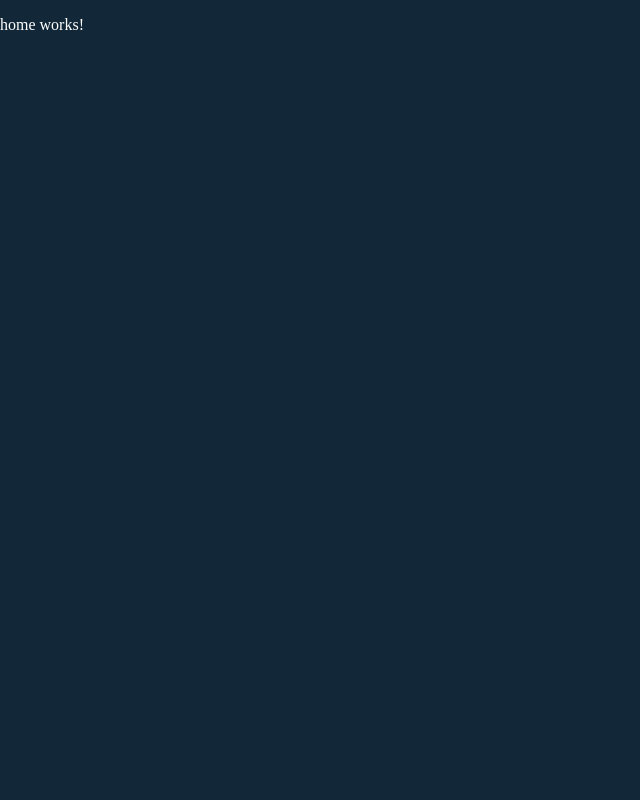
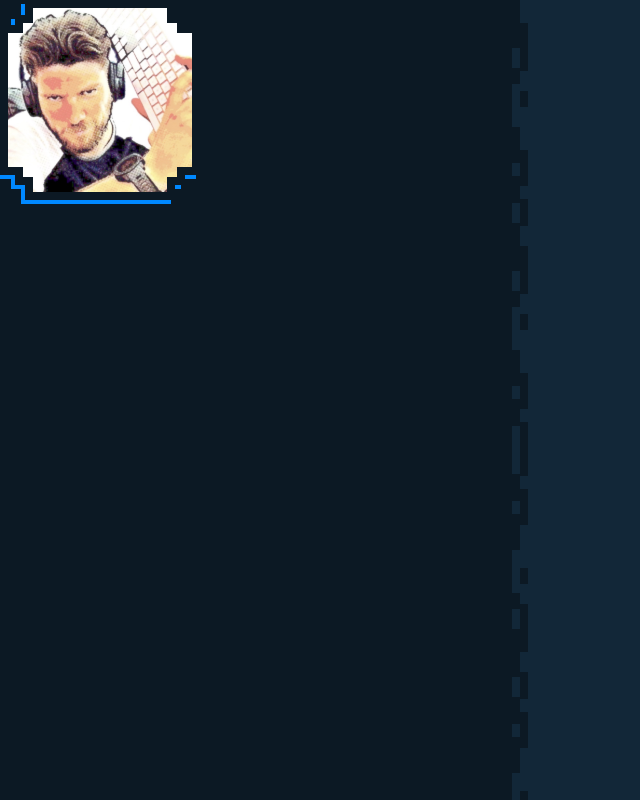
Before and after one commit to joeveiga/joeveiga.github.io, an Angular app: page / in a window 1280 px wide. Shown: the whole page, without its empty margins (0-640 px from the left). Built offline with nearby package versions, Linux system fonts and the light colour scheme.

Commit message:
add avatar component

```diff
--- a/src/app/app.component.ts
+++ b/src/app/app.component.ts
@@ -7,6 +7,8 @@ import { Component } from "@angular/core";
     `
       :host {
         flex: 1;
+        display: flex;
+        flex-direction: column;
       }
 
       h1 {
--- a/src/app/app.module.ts
+++ b/src/app/app.module.ts
@@ -8,6 +8,7 @@ import { PostsComponent } from "./pages/posts/posts.component";
 import { PostComponent } from "./pages/post/post.component";
 
 import { PostCardComponent } from "./components/post-card/post-card.component";
+import { AvatarComponent } from './components/avatar/avatar.component';
 
 const routes: Routes = [
   {
@@ -32,6 +33,7 @@ const routes: Routes = [
     PostsComponent,
     PostComponent,
     PostCardComponent,
+    AvatarComponent,
   ],
   imports: [BrowserModule, RouterModule.forRoot(routes)],
   providers: [],
--- /dev/null
+++ b/src/app/components/avatar/avatar.component.html
@@ -0,0 +1 @@
+<div class="avatar"></div>
--- /dev/null
+++ b/src/app/components/avatar/avatar.component.scss
@@ -0,0 +1,57 @@
+@import "../../../scss/colors";
+
+:host {
+  --avatar-size: 200px;
+  --avatar-border-size: calc(var(--avatar-size) * 0.04);
+  --avatar-border-dent-lg: calc(var(--avatar-size) * 0.125);
+  --avatar-border-dent-sm: calc(var(--avatar-size) * 0.075);
+  --avatar-border-shape: polygon(
+    var(--avatar-border-dent-lg) 0,
+    calc(100% - var(--avatar-border-dent-lg)) 0,
+    calc(100% - var(--avatar-border-dent-lg)) var(--avatar-border-dent-sm),
+    calc(100% - var(--avatar-border-dent-sm)) var(--avatar-border-dent-sm),
+    calc(100% - var(--avatar-border-dent-sm)) var(--avatar-border-dent-lg),
+    100% var(--avatar-border-dent-lg),
+    100% calc(100% - var(--avatar-border-dent-lg)),
+    calc(100% - var(--avatar-border-dent-sm))
+      calc(100% - var(--avatar-border-dent-lg)),
+    calc(100% - var(--avatar-border-dent-sm))
+      calc(100% - var(--avatar-border-dent-sm)),
+    calc(100% - var(--avatar-border-dent-lg))
+      calc(100% - var(--avatar-border-dent-sm)),
+    calc(100% - var(--avatar-border-dent-lg)) 100%,
+    var(--avatar-border-dent-lg) 100%,
+    var(--avatar-border-dent-lg) calc(100% - var(--avatar-border-dent-sm)),
+    var(--avatar-border-dent-sm) calc(100% - var(--avatar-border-dent-sm)),
+    var(--avatar-border-dent-sm) calc(100% - var(--avatar-border-dent-lg)),
+    0 calc(100% - var(--avatar-border-dent-lg)),
+    0 var(--avatar-border-dent-lg),
+    var(--avatar-border-dent-sm) var(--avatar-border-dent-lg),
+    var(--avatar-border-dent-sm) var(--avatar-border-dent-sm),
+    var(--avatar-border-dent-lg) var(--avatar-border-dent-sm),
+    var(--avatar-border-dent-lg) 0
+  );
+
+  display: block;
+  filter: drop-shadow(-4px 4px 0px $blue);
+
+  .avatar {
+    position: relative;
+    background-color: $dark-blue-3;
+    width: var(--avatar-size);
+    height: var(--avatar-size);
+    clip-path: var(--avatar-border-shape);
+
+    &::after {
+      content: "";
+      position: absolute;
+      background-image: url(../../../assets/images/avatar.jpeg);
+      background-size: cover;
+      top: var(--avatar-border-size);
+      left: var(--avatar-border-size);
+      width: calc(var(--avatar-size) - 2 * var(--avatar-border-size));
+      height: calc(var(--avatar-size) - 2 * var(--avatar-border-size));
+      clip-path: var(--avatar-border-shape);
+    }
+  }
+}
--- /dev/null
+++ b/src/app/components/avatar/avatar.component.ts
@@ -0,0 +1,13 @@
+import { ChangeDetectionStrategy, Component, OnInit } from "@angular/core";
+
+@Component({
+  selector: "jvdev-avatar",
+  templateUrl: "./avatar.component.html",
+  styleUrls: ["./avatar.component.scss"],
+  changeDetection: ChangeDetectionStrategy.OnPush,
+})
+export class AvatarComponent implements OnInit {
+  constructor() {}
+
+  ngOnInit(): void {}
+}
--- a/src/app/pages/home/home.component.html
+++ b/src/app/pages/home/home.component.html
@@ -1 +1,8 @@
-<p>home works!</p>
+<div class="home">
+  <div class="home--panel">
+    <jvdev-avatar></jvdev-avatar>
+    <div class="home--panel--avatar">
+      <div class="home--panel--avatar-img"></div>
+    </div>
+  </div>
+</div>
--- a/src/app/pages/home/home.component.scss
+++ b/src/app/pages/home/home.component.scss
@@ -0,0 +1,29 @@
+@import "../../../scss/colors";
+
+:host {
+  flex: 1;
+  display: flex;
+  flex-direction: column;
+
+  .home {
+    flex: 1;
+    display: flex;
+    flex-direction: row;
+
+    .home--panel {
+      flex: 0 1 40%;
+      background-color: $dark-blue-3;
+      position: relative;
+
+      &::after {
+        content: "";
+        position: absolute;
+        top: 0;
+        bottom: 0;
+        left: 100%;
+        width: 16px;
+        background: url(../../../assets/decorations/panel_border.svg);
+      }
+    }
+  }
+}
--- a/src/app/pages/posts/posts.component.scss
+++ b/src/app/pages/posts/posts.component.scss
@@ -1,6 +1,7 @@
 @import "../../../scss/colors";
 
 .posts {
+  flex: 1;
   display: flex;
   flex-direction: column;
 
--- /dev/null
+++ b/src/assets/decorations/index.html
@@ -0,0 +1,232 @@
+<!DOCTYPE html>
+<html lang="en">
+<head>
+    <meta charset="UTF-8">
+    <meta name="viewport" content="width=device-width, initial-scale=1.0">
+    <title>Document</title>
+    <style>
+        body {
+  height: 100vh;
+  display: grid;
+  place-items: center;
+  margin: 0;
+  background: #122738;
+}
+
+/* blog cards */
+.blog-card-wrap {
+    transition: filter .1s;
+  will-change: transform;
+  filter: drop-shadow(0px 0px 0px #000);
+}
+
+.blog-card-wrap:hover {
+
+  filter: drop-shadow(-10px 10px 0px #000);
+}
+
+.blog-card {
+    cursor: pointer;
+  background: #0C1924;
+  color: white;
+  padding: 30px;
+  font: bold 32px system-ui;
+    clip-path: polygon(
+     20px 0,
+     calc(100% - 20px) 0,
+     calc(100% - 20px) 20px,
+     100% 20px,
+     100% calc(100% - 20px),
+     calc(100% - 20px) calc(100% - 20px),
+    calc(100% - 20px) 100%,
+    20px 100%,
+    20px calc(100% - 20px),
+    0px calc(100% - 20px),
+    0px 20px,
+    20px 20px
+  );
+}
+
+.blog-card::after {
+  content: "";
+  position: absolute;
+  background-color: transparent;
+  top: 0;
+  left: 0;;
+  width: 100%;
+  height: 100%;
+
+  clip-path: polygon(
+    20px 0,
+    calc(100% - 20px) 0,
+    calc(100% - 20px) 20px,
+    100% 20px,
+    100% calc(100% - 20px),
+    calc(100% - 20px) calc(100% - 20px),
+    calc(100% - 20px) 100%,
+    20px 100%,
+    20px calc(100% - 20px),
+    0px calc(100% - 20px),
+    0px 20px,
+    20px 20px,
+    20px 1px,
+    21px 1px,
+    21px 21px,
+    1px 21px,
+    1px calc(100% - 21px),
+    21px calc(100% - 21px),
+    21px calc(100% - 1px),
+    calc(100% - 21px) calc(100% - 1px),
+    calc(100% - 21px) calc(100% - 21px),
+    calc(100% - 1px) calc(100% - 21px),
+    calc(100% - 1px) 21px,
+    calc(100% - 21px) 21px,
+    calc(100% - 21px) 1px,
+    20px 1px
+  );
+}
+
+.blog-card-wrap:hover .blog-card::after {
+  background-color: blue;
+}
+
+/* border for home page */
+.with-border {
+width: 300px;
+height: 300px;
+background-color: #0C1924;
+position: relative;
+}
+
+.with-border::after {
+  content: '';
+  position: absolute;
+  top: 0;
+  bottom: 0;
+  left: 100%;
+  width: 16px;
+  background: url(home_panel_border.svg);
+}
+
+
+/* avatar
+  lgcorner / height = .15 ratio
+*/
+.avatar-wrapper {
+  filter: drop-shadow(-4px 4px 0px #0088FF)
+  ;
+}
+
+.avatar-ok {
+  position: relative;
+  width: 200px;
+  height: 200px;
+clip-path: polygon(
+  25px 0,
+  calc(100% - 25px) 0,
+  calc(100% - 25px) 15px,
+  calc(100% - 15px) 15px,
+  calc(100% - 15px) 25px,
+  100% 25px,
+  100% calc(100% - 25px),
+  calc(100% - 15px) calc(100% - 25px),
+  calc(100% - 15px) calc(100% - 15px),
+  calc(100% - 25px) calc(100% - 15px),
+  calc(100% - 25px) 100%,
+  25px 100%,
+  25px calc(100% - 15px),
+  15px calc(100% - 15px),
+  15px calc(100% - 25px),
+  0 calc(100% - 25px),
+  0 25px,
+  15px 25px,
+  15px 15px,
+  25px 15px,
+  25px 0
+);
+}
+
+.avatar {
+  position: relative;
+  background-color: #0C1924;
+  width: 200px;
+  height: 200px;
+clip-path: polygon(
+  25px 0,
+  calc(100% - 25px) 0,
+  calc(100% - 25px) 15px,
+  calc(100% - 15px) 15px,
+  calc(100% - 15px) 25px,
+  100% 25px,
+  100% calc(100% - 25px),
+  calc(100% - 15px) calc(100% - 25px),
+  calc(100% - 15px) calc(100% - 15px),
+  calc(100% - 25px) calc(100% - 15px),
+  calc(100% - 25px) 100%,
+  25px 100%,
+  25px calc(100% - 15px),
+  15px calc(100% - 15px),
+  15px calc(100% - 25px),
+  0 calc(100% - 25px),
+  0 25px,
+  15px 25px,
+  15px 15px,
+  25px 15px,
+  25px 0
+);
+}
+
+.avatar::after {
+  content: "";
+  position: absolute;
+  background-image: url(image.jpg);
+  background-size: cover;
+  top: 4px;
+  left: 4px;
+  width: 192px;
+  height: 192px;
+
+clip-path: polygon(
+  25px 0,
+  calc(100% - 25px) 0,
+  calc(100% - 25px) 15px,
+  calc(100% - 15px) 15px,
+  calc(100% - 15px) 25px,
+  100% 25px,
+  100% calc(100% - 25px),
+  calc(100% - 15px) calc(100% - 25px),
+  calc(100% - 15px) calc(100% - 15px),
+  calc(100% - 25px) calc(100% - 15px),
+  calc(100% - 25px) 100%,
+  25px 100%,
+  25px calc(100% - 15px),
+  15px calc(100% - 15px),
+  15px calc(100% - 25px),
+  0 calc(100% - 25px),
+  0 25px,
+  15px 25px,
+  15px 15px,
+  25px 15px,
+  25px 0
+);
+}
+
+    </style>
+</head>
+<body>
+    <div class="blog-card-wrap">
+        <div class="blog-card">
+          Tag
+        </div>
+
+      </div>
+      <div class="with-border">
+        <div class="avatar-wrapper">
+          <div class="avatar"></div>
+        </div>
+      </div>
+      <div class="avatar-wrapper">
+        <img src="image.jpg" class="avatar-ok"/>
+      </div>
+</body>
+</html>
```
Also changed, not shown: src/assets/decorations/panel_border.svg (added), src/assets/images/avatar.jpeg (added).
